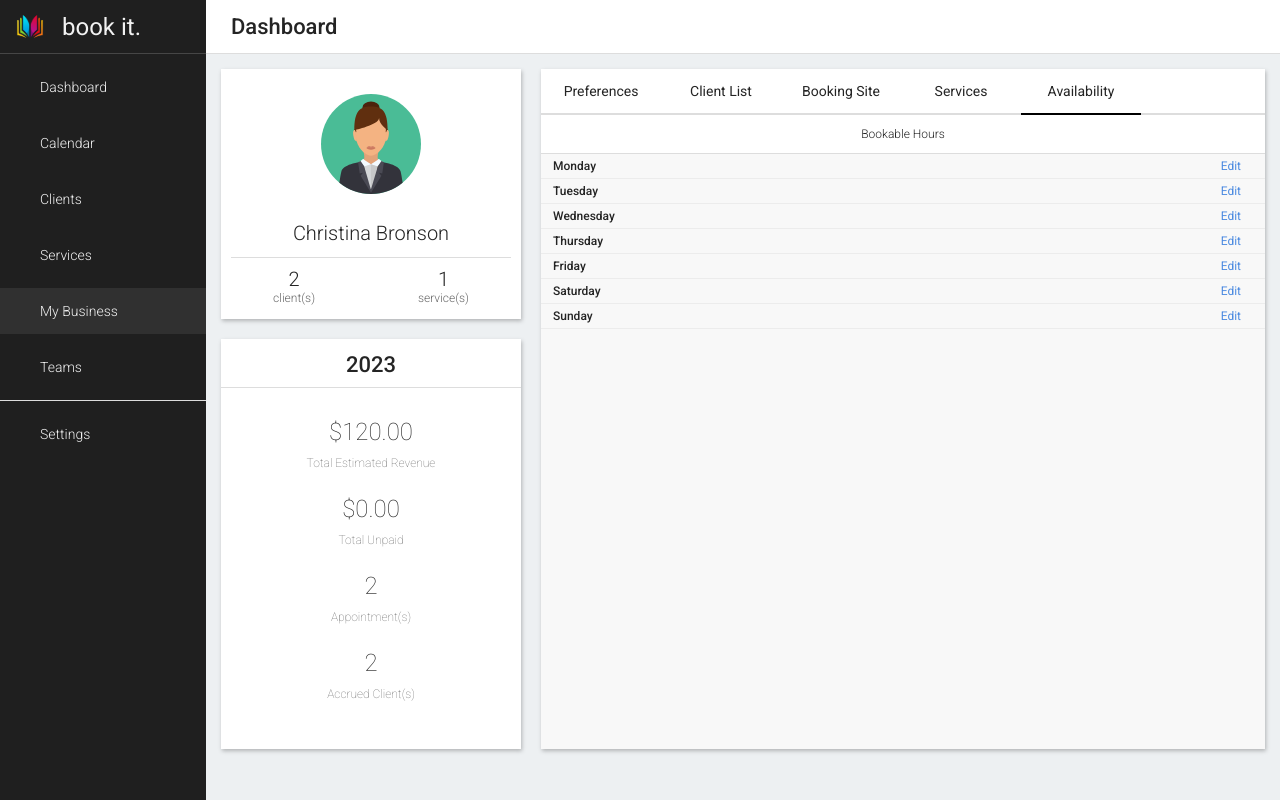
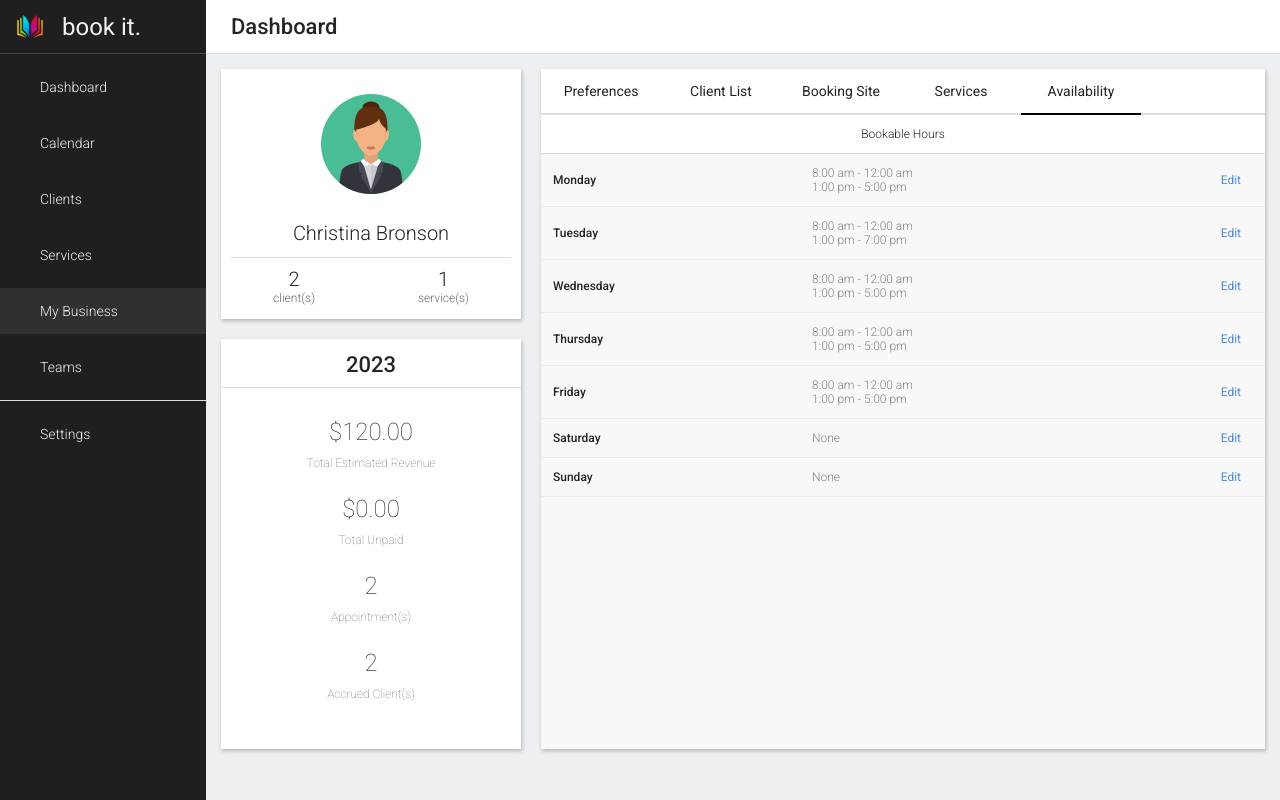
Before and after one commit to ryanhartwig/bookeasy, a Next.js app in the folder next/: page /business in a window 1280 px wide. Both pictures are taken after a click on the element "Availability". Built offline with nearby package versions, Linux system fonts and the light colour scheme.

Commit message:
Properly render time slices, default text, finishes Availability component

```diff
--- a/next/src/app/business/tabs/Availability.tsx
+++ b/next/src/app/business/tabs/Availability.tsx
@@ -1,36 +1,50 @@
 'use client';
 
 import { Setting } from '@/components/UI/Setting/Setting';
+import { formatMilitaryTime } from '@/utility/functions/formatMilitaryTime';
 import { sample_base_availability } from '@/utility/sample_data/sample_base_availability';
 import { useEffect, useMemo } from 'react';
 import styles from './tabs.module.scss';
 
 export const Availability = () => {
 
-  const map = useMemo(() => new Map<number, {start: string, end: string}[]>(), []);
+  const availability = useMemo(() => {
+    const map = new Map<number, {start: string, end: string}[]>();
 
-  useEffect(() => {
     sample_base_availability.slices.forEach(slice => {
-      map.set(slice.day, (map.get(slice.day) ?? []).concat([{ start: slice.start, end: slice.end }]));
+      map.set(slice.day,
+        (map.get(slice.day) ?? [])
+          .concat([{ start: slice.start, end: slice.end }])
+          .sort((a, b) =>
+            Number(a.start.split(':').join('')) - Number(b.start.split(':').join(''))
+          )
+      );
     });
-  }, [map]);
 
-  const days = ['Monday', 'Tuesday', 'Wednesday', 'Thursday', 'Friday', 'Saturday', 'Sunday'];
+    return map;
+  }, []);
+
+  const slices = useMemo(() => {
+    const days = ['Monday', 'Tuesday', 'Wednesday', 'Thursday', 'Friday', 'Saturday', 'Sunday'];
+
+    return days.map((d, i) => (
+      <Setting label={d} key={d}>
+
+        {availability.get(i) ? (availability.get(i) ?? []).map(({start, end}: {start: string, end: string}) => {
+          return <div key={start}>
+            <p>{formatMilitaryTime(start)} - {formatMilitaryTime(end)}</p>
+          </div>
+        }) : <p>None</p>}
+      </Setting>
+    ))
+  }, [availability]);
 
   return (
     <div className={styles.Availability}>
       <div className={styles.header}>
         <p>Bookable Hours</p>
       </div>
-      {days.map((d, i) => (
-        <Setting label={d} key={d}>
-          {(map.get(i) ?? []).map(({start, end}: {start: string, end: string}) => {
-            return <div key={start}>
-              <p>{start} - {end}</p>
-            </div>
-          })}
-        </Setting>
-      ))}
+      {slices}
     </div>
   )
 }
```
